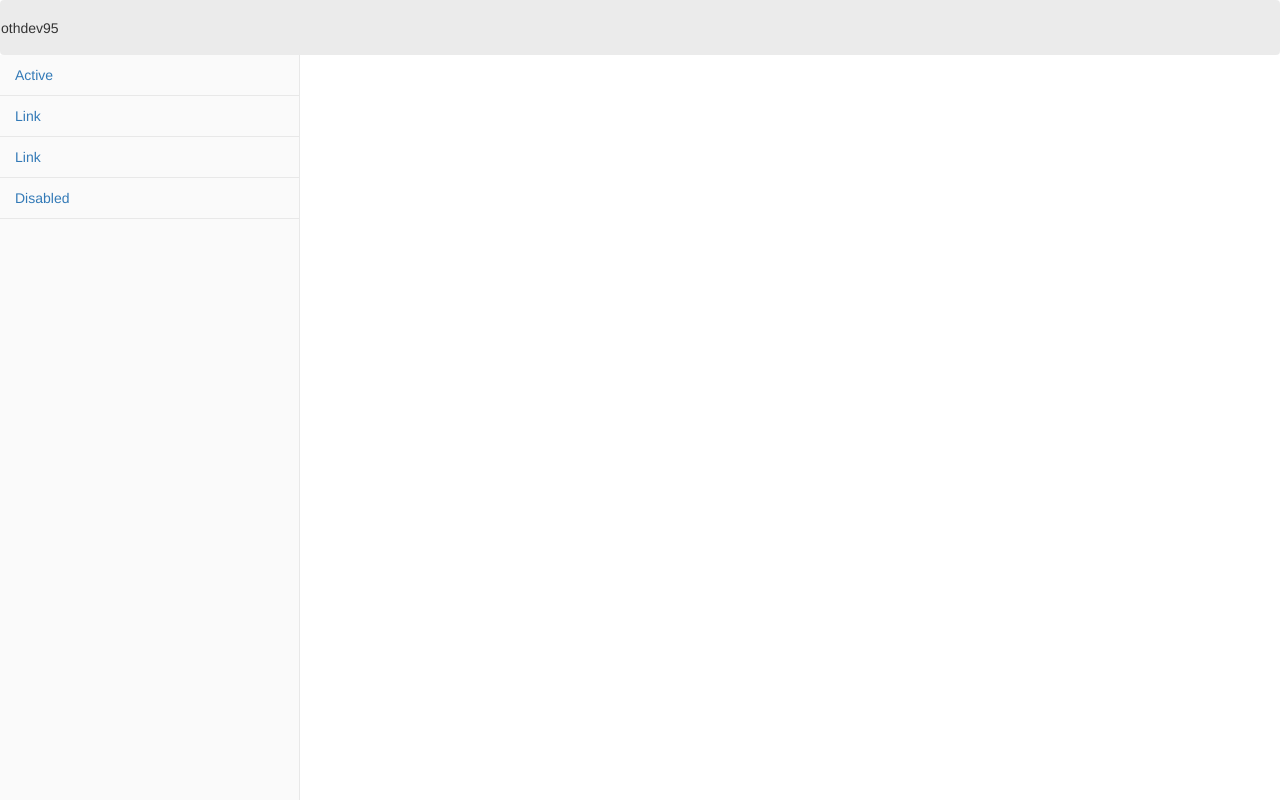
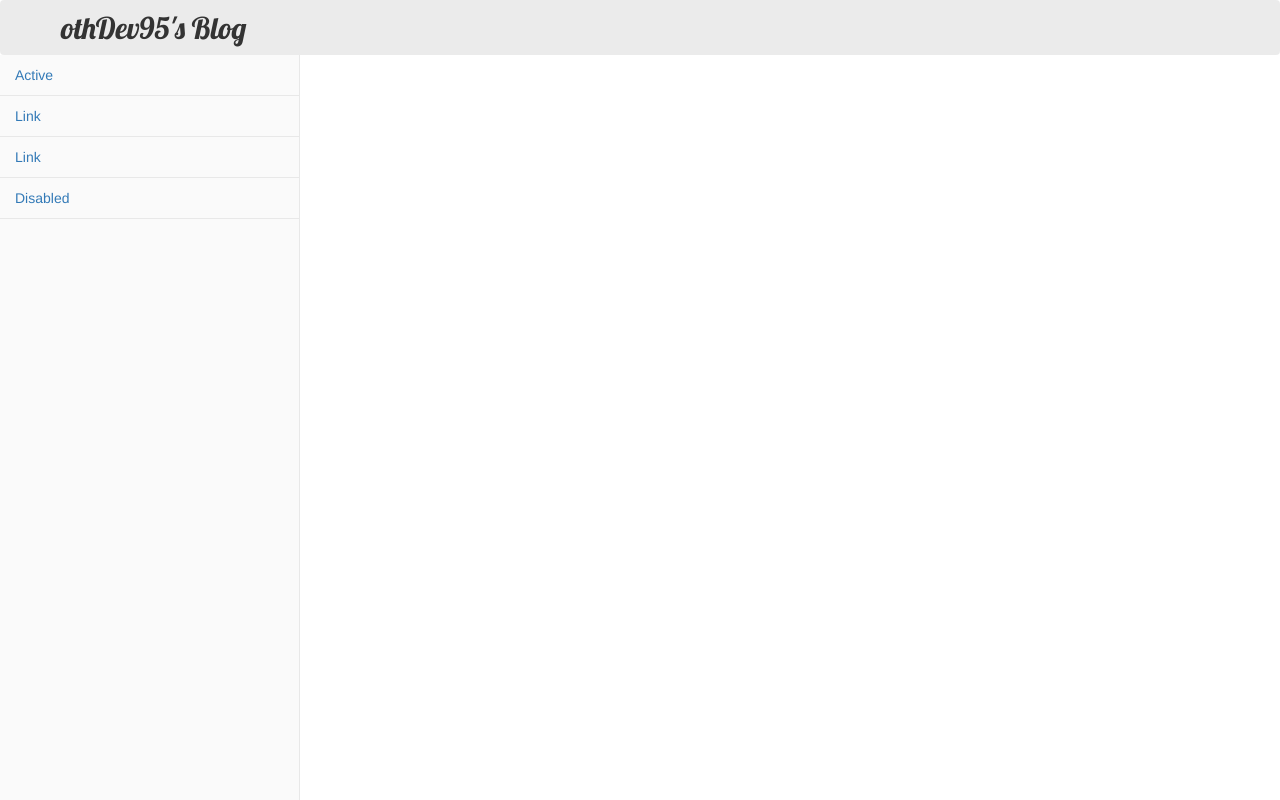
Before and after one commit to ohtaehyun/djangoTest, a Django app: page / in a window 1280 px wide. Run offline with Django 3.2, Linux system fonts and the light colour scheme; some libraries are stand-ins or nearby versions.

Commit message:
sample font

```diff
--- a/blog/static/css/blog.css
+++ b/blog/static/blog/blog.css
@@ -1,4 +1,6 @@
+
 html, body { height:100%; overflow:hidden }
+
 
 .mynav{
   width: 300px;
@@ -7,12 +9,15 @@ html, body { height:100%; overflow:hidden }
   border-right: 1px solid rgba(0,0,0,.07);
 }
 .navbar{
+  font-family: 'Lobster', cursive;
+  font-size: 30px;
   height: 55px;
   line-height: 55px;
   margin: 0px;
+  padding-left: 60px;
   background-color: rgba(0,0,0,.08);
-  text-align: left;
 }
+
 
 .divider{
   height: 1px;
--- a/blog/templates/blog/post_list.html
+++ b/blog/templates/blog/post_list.html
@@ -6,10 +6,14 @@
     <title></title>
     <link rel="stylesheet" href="//maxcdn.bootstrapcdn.com/bootstrap/3.2.0/css/bootstrap.min.css">
     <link rel="stylesheet" href="//maxcdn.bootstrapcdn.com/bootstrap/3.2.0/css/bootstrap-theme.min.css">
-    <link rel="stylesheet" href="{% static 'css/blog.css' %}">
+
+    <link rel="stylesheet" href="//fonts.googleapis.com/css?family=Lobster&subset=latin,latin-ext" type="text/css">
+    <link rel="stylesheet" href="{% static 'blog/blog.css' %}">
+
   </head>
+
   <body>
-    <nav class="navbar navbar-light bg-light">othdev95</nav>
+    <nav class="navbar navbar-light bg-light">othDev95's Blog</nav>
 
     <div class="mynav">
       <ul class="nav flex-column">
```
